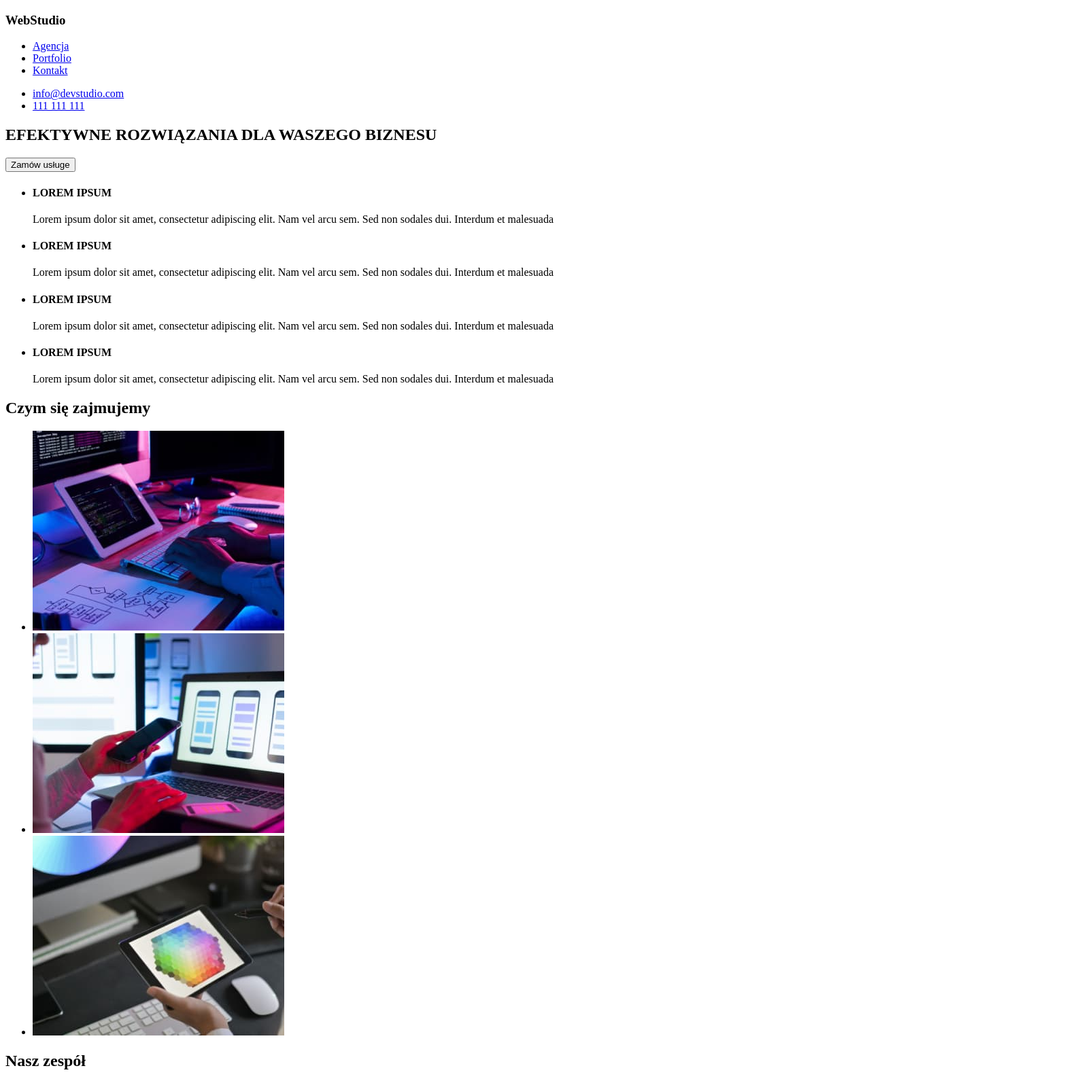
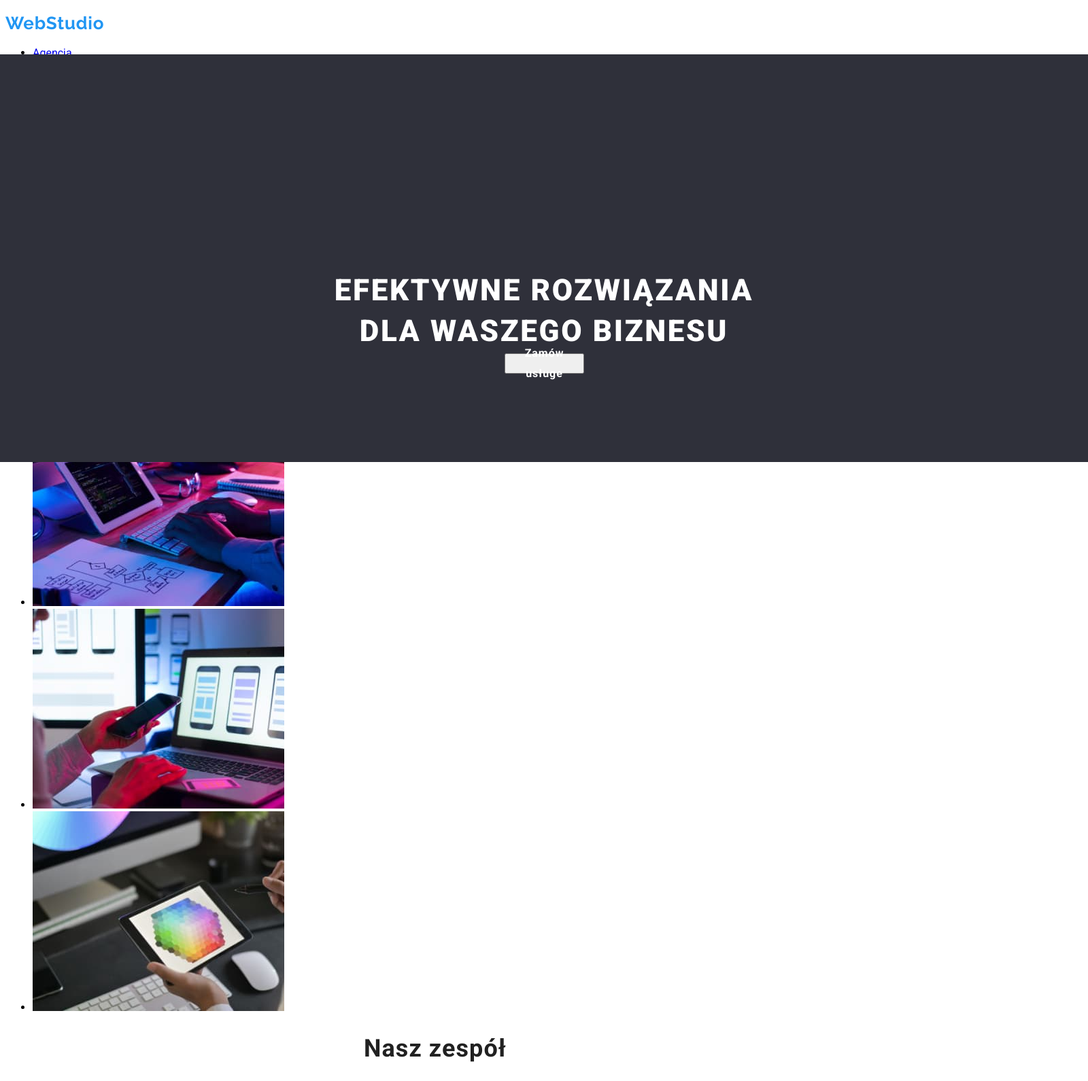
Before and after one commit to KrystianKotecki/goit-markup-hw-02, a plain HTML site: page index.html in a window 1280 px wide. Shown: the top 1591 px of the page at 68% size, 1600 px wide, since content can reach past the window. Drawn offline with Linux system fonts and the light colour scheme.

Commit message:
add css styles

```diff
--- a/css/styles.css
+++ b/css/styles.css
@@ -0,0 +1,205 @@
+.navi-links {
+  font-family: "Roboto";
+  font-style: normal;
+  font-weight: 500;
+  font-size: 14px;
+  line-height: 16px;
+  letter-spacing: 0.02em;
+
+  color: #212121;
+}
+.navi-kontakt {
+  font-family: "Roboto";
+  font-style: normal;
+  font-weight: 500;
+  font-size: 14px;
+  line-height: 16px;
+  letter-spacing: 0.02em;
+
+  color: #757575;
+}
+.title-link {
+  font-family: "Raleway";
+  font-style: normal;
+  font-weight: 700;
+  font-size: 26px;
+  line-height: 31px;
+  /* identical to box height */
+
+  letter-spacing: 0.03em;
+
+  color: #2196f3;
+}
+.navi-links :hover,
+.navi-links :focus,
+.navi-links :active {
+  color: #2196f3;
+}
+.navi-kontakt :hover,
+.navi-kontakt :focus,
+.navi-kontakt :active {
+  color: #2196f3;
+}
+.main-section-background {
+  position: absolute;
+  width: 1600px;
+  height: 600px;
+  left: 0px;
+  top: 80px;
+
+  background: #2f303a;
+}
+.main-section {
+  position: absolute;
+  width: 696px;
+  height: 120px;
+  left: 452px;
+  top: 280px;
+
+  font-family: "Roboto";
+  font-style: normal;
+  font-weight: 900;
+  font-size: 44px;
+  line-height: 60px;
+  /* or 136% */
+
+  text-align: center;
+  letter-spacing: 0.06em;
+  text-transform: uppercase;
+
+  color: #ffffff;
+}
+.main-section-button {
+  position: absolute;
+  width: 117px;
+  height: 30px;
+  left: 742px;
+  top: 440px;
+
+  font-family: "Roboto";
+  font-style: normal;
+  font-weight: 700;
+  font-size: 16px;
+  line-height: 30px;
+  /* identical to box height, or 188% */
+
+  display: flex;
+  align-items: center;
+  text-align: center;
+  letter-spacing: 0.06em;
+
+  color: #ffffff;
+}
+.index-div-header {
+  font-family: "Roboto";
+  font-style: normal;
+  font-weight: 700;
+  font-size: 14px;
+  line-height: 16px;
+  letter-spacing: 0.03em;
+  text-transform: uppercase;
+
+  color: #212121;
+}
+.index-div-paragraph {
+  font-family: "Roboto";
+  font-style: normal;
+  font-weight: 400;
+  font-size: 14px;
+  line-height: 24px;
+  /* or 171% */
+
+  letter-spacing: 0.03em;
+
+  color: #757575;
+}
+.second-section-header {
+  font-family: "Roboto";
+  font-style: normal;
+  font-weight: 700;
+  font-size: 36px;
+  line-height: 42px;
+  text-align: center;
+  letter-spacing: 0.03em;
+
+  color: #212121;
+}
+.third-section-header {
+  font-family: "Roboto";
+  font-style: normal;
+  font-weight: 700;
+  font-size: 36px;
+  line-height: 42px;
+  text-align: center;
+  letter-spacing: 0.03em;
+
+  color: #212121;
+}
+.team-names {
+  font-family: "Roboto";
+  font-style: normal;
+  font-weight: 500;
+  font-size: 16px;
+  line-height: 19px;
+  /* identical to box height */
+
+  text-align: center;
+  letter-spacing: 0.03em;
+
+  color: #212121;
+}
+.team-description {
+  font-family: "Roboto";
+  font-style: normal;
+  font-weight: 400;
+  font-size: 16px;
+  line-height: 19px;
+  /* identical to box height */
+
+  text-align: center;
+  letter-spacing: 0.03em;
+
+  color: #757575;
+}
+.portfolio-button {
+  font-family: "Roboto";
+  font-style: normal;
+  font-weight: 500;
+  font-size: 16px;
+  line-height: 26px;
+  /* identical to box height, or 162% */
+
+  text-align: center;
+  letter-spacing: 0.03em;
+
+  color: #212121;
+}
+.portfolio-button :hover,
+.portfolio-button :focus,
+.portfolio-button :active {
+  color: #ffffff;
+}
+.portfolio-img-names {
+  font-family: "Roboto";
+  font-style: normal;
+  font-weight: 700;
+  font-size: 18px;
+  line-height: 36px;
+  /* identical to box height, or 200% */
+
+  letter-spacing: 0.06em;
+
+  color: #212121;
+}
+.portfolio-img-type {
+  font-family: "Roboto";
+  font-style: normal;
+  font-weight: 400;
+  font-size: 16px;
+  line-height: 30px;
+  /* identical to box height, or 188% */
+
+  letter-spacing: 0.03em;
+
+  color: #757575;
+}
--- a/index.html
+++ b/index.html
@@ -5,65 +5,79 @@
     <meta http-equiv="X-UA-Compatible" content="IE=edge" />
     <meta name="viewport" content="width=device-width, initial-scale=1.0" />
     <title>hw2 - main page</title>
+    <link rel="preconnect" href="https://fonts.googleapis.com" />
+    <link rel="preconnect" href="https://fonts.gstatic.com" crossorigin />
+    <link
+      href="https://fonts.googleapis.com/css2?family=Raleway:wght@700&family=Roboto:wght@400;500;700;900&display=swap"
+      rel="stylesheet"
+    />
+    <link rel="stylesheet" href="./css/styles.css" />
+    <style>
+      body {
+        font-family: "Roboto", sans-serif;
+      }
+    </style>
   </head>
   <body>
     <header>
       <h3>
-        <a>WebStudio</a>
+        <a class="title-link">WebStudio</a>
       </h3>
       <nav>
         <ul>
           <li>
-            <a href="#">Agencja</a>
+            <a class="navi-link" href="#">Agencja</a>
           </li>
           <li>
-            <a href="portfolio.html">Portfolio</a>
+            <a class="navi-link" href="/goit-markup-hw-02/portfolio.html"
+              >Portfolio</a
+            >
           </li>
           <li>
-            <a href="#">Kontakt</a>
+            <a class="navi-link" href="#">Kontakt</a>
           </li>
         </ul>
       </nav>
       <ul>
         <li>
-          <a href="#">info@devstudio.com</a>
+          <a class="navi-kontakt" href="#">info@devstudio.com</a>
         </li>
         <li>
-          <a href="#">111 111 111</a>
+          <a class="navi-kontakt" href="#">111 111 111</a>
         </li>
       </ul>
     </header>
     <main>
-      <section>
-        <h1>EFEKTYWNE ROZWIĄZANIA DLA WASZEGO BIZNESU</h1>
-        <button type="button">Zamów usługe</button>
+      <section class="main-section-background">
+        <h1 class="main-section">EFEKTYWNE ROZWIĄZANIA DLA WASZEGO BIZNESU</h1>
+        <button type="button" class="main-section-button">Zamów usługe</button>
       </section>
       <div>
         <ul>
           <li>
-            <h4>LOREM IPSUM</h4>
-            <p>
+            <h4 class="index-div-header">LOREM IPSUM</h4>
+            <p class="index-div-paragraph">
               Lorem ipsum dolor sit amet, consectetur adipiscing elit. Nam vel
               arcu sem. Sed non sodales dui. Interdum et malesuada
             </p>
           </li>
           <li>
-            <h4>LOREM IPSUM</h4>
-            <p>
+            <h4 class="index-div-header">LOREM IPSUM</h4>
+            <p class="index-div-paragraph">
               Lorem ipsum dolor sit amet, consectetur adipiscing elit. Nam vel
               arcu sem. Sed non sodales dui. Interdum et malesuada
             </p>
           </li>
           <li>
-            <h4>LOREM IPSUM</h4>
-            <p>
+            <h4 class="index-div-header">LOREM IPSUM</h4>
+            <p class="index-div-paragraph">
               Lorem ipsum dolor sit amet, consectetur adipiscing elit. Nam vel
               arcu sem. Sed non sodales dui. Interdum et malesuada
             </p>
           </li>
           <li>
-            <h4>LOREM IPSUM</h4>
-            <p>
+            <h4 class="index-div-header">LOREM IPSUM</h4>
+            <p class="index-div-paragraph">
               Lorem ipsum dolor sit amet, consectetur adipiscing elit. Nam vel
               arcu sem. Sed non sodales dui. Interdum et malesuada
             </p>
@@ -71,7 +85,7 @@
         </ul>
       </div>
       <section>
-        <h2>Czym się zajmujemy</h2>
+        <h2 class="second-section-header">Czym się zajmujemy</h2>
         <ul>
           <li>
             <img
@@ -100,7 +114,7 @@
         </ul>
       </section>
       <section>
-        <h2>Nasz zespół</h2>
+        <h2 class="third-section-header">Nasz zespół</h2>
         <ul>
           <li>
             <img
@@ -109,8 +123,8 @@
               height="260px"
               alt="photo"
             />
-            <h4>John Doe</h4>
-            <p>Product Designer</p>
+            <h4 class="team-names">John Doe</h4>
+            <p class="team-description">Product Designer</p>
           </li>
           <li>
             <img
@@ -120,8 +134,8 @@
               alt="photo"
             />
 
-            <h4>John Doe</h4>
-            <p>Frontend Developer</p>
+            <h4 class="team-names">John Doe</h4>
+            <p class="team-description">Frontend Developer</p>
           </li>
           <li>
             <img
@@ -131,8 +145,8 @@
               alt="photo"
             />
 
-            <h4>John Doe</h4>
-            <p>Marketing</p>
+            <h4 class="team-names">John Doe</h4>
+            <p class="team-description">Marketing</p>
           </li>
           <li>
             <img
@@ -142,20 +156,20 @@
               alt="photo"
             />
 
-            <h4>John Doe</h4>
-            <p>UI Designer</p>
+            <h4 class="team-names">John Doe</h4>
+            <p class="team-description">UI Designer</p>
           </li>
         </ul>
       </section>
     </main>
     <footer>
       <h3>
-        <a>WebStudio</a>
+        <a class="title-link">WebStudio</a>
       </h3>
       <address>
         <a>m. Warszawa, Aleje Jerozolimskie 21</a>
-        <a href="#">info@example.com</a>
-        <a href="#">+48 111 111 111</a>
+        <a class="navi-kontakt" href="#">info@example.com</a>
+        <a class="navi-kontakt" href="#">+48 111 111 111</a>
       </address>
     </footer>
   </body>
```
Also changed, not shown: portfolio.html (+9 -6 lines).
